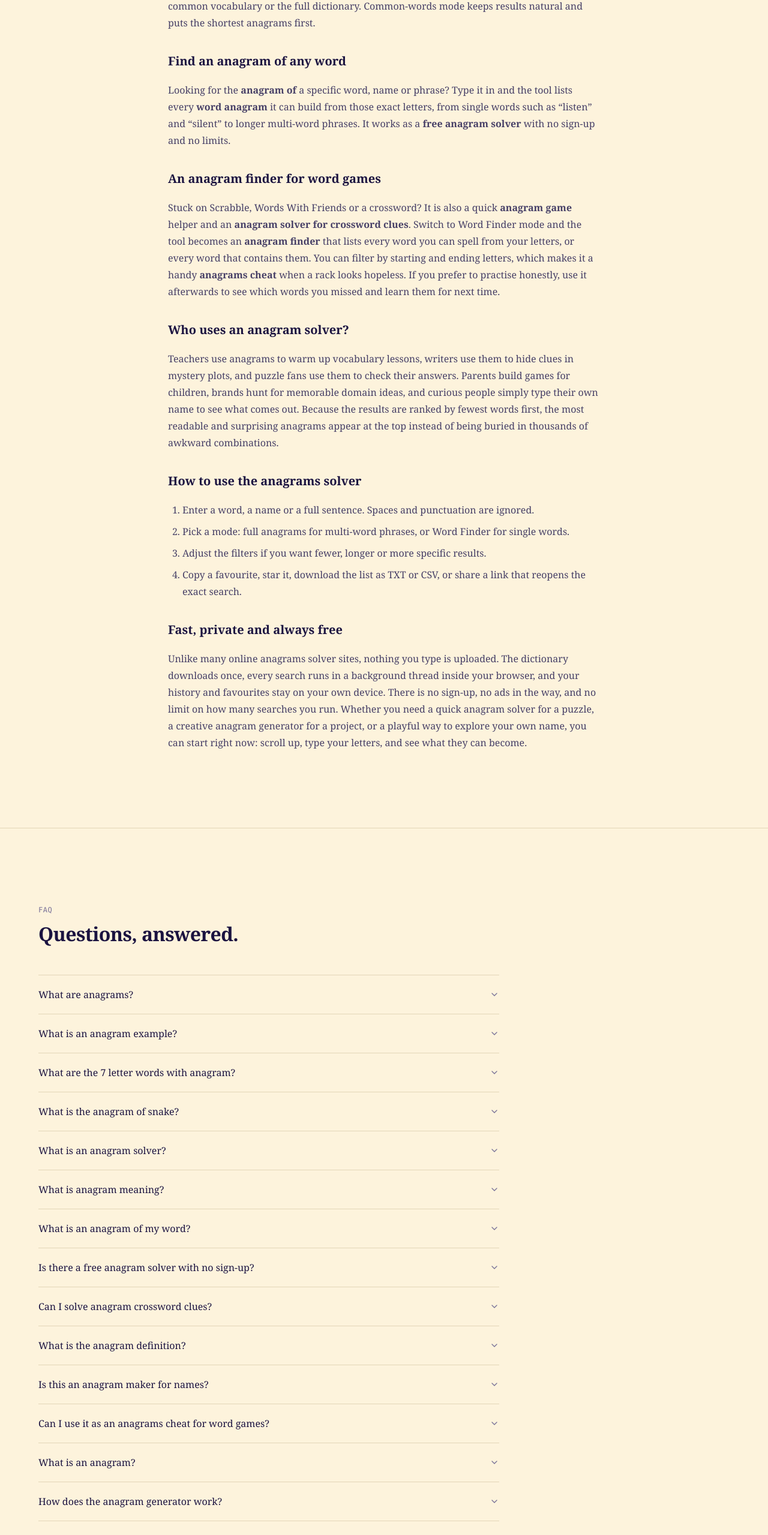
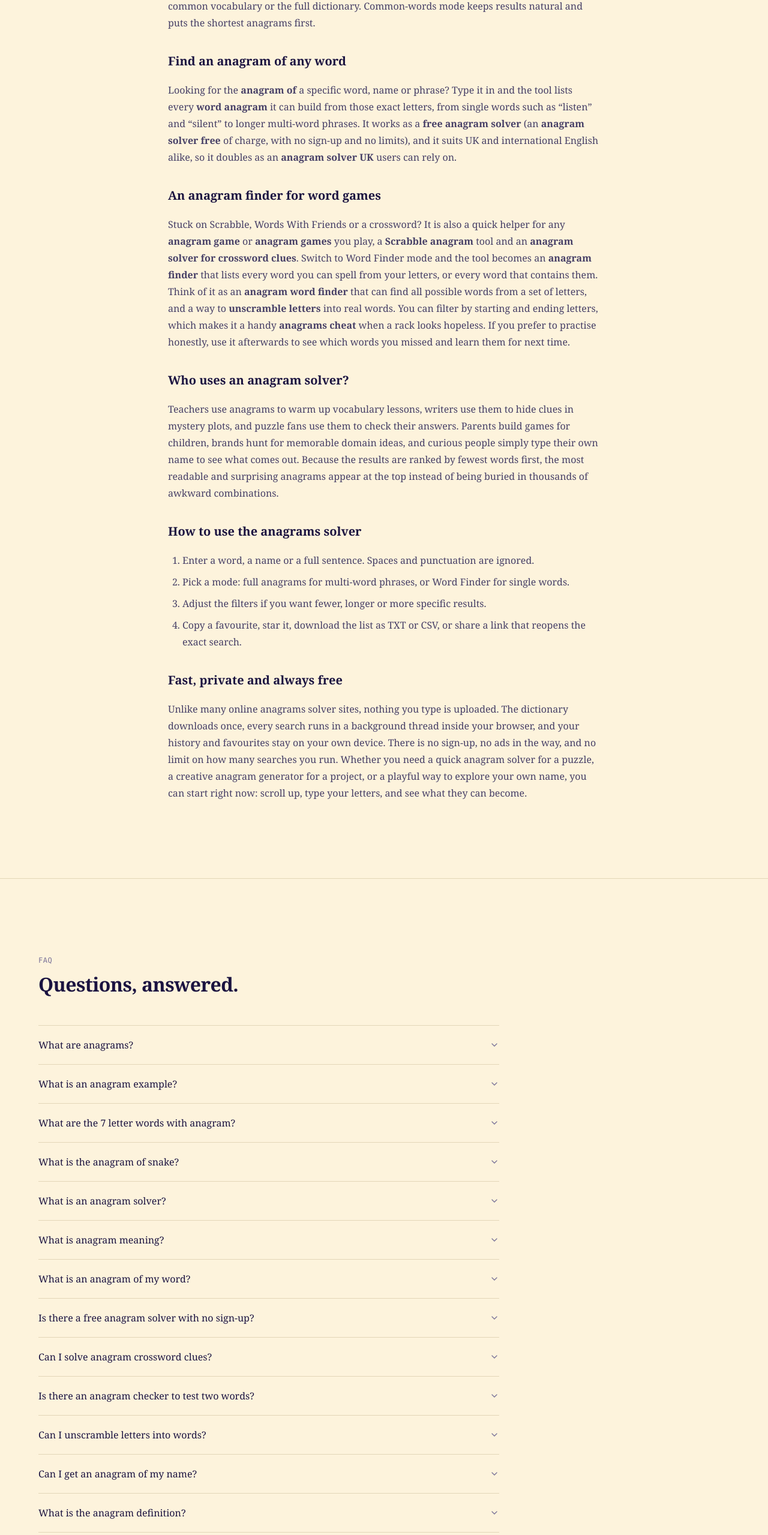
Before and after one commit to A-K0DER/anagramGenerator, an Astro site: page / in a window 1280 px wide. Shown: the part 2900-5459 px from the top of the page at 60% size. Built offline with nearby package versions, Linux system fonts and the light colour scheme; Astro itself is replaced by a stand-in of ours.

Commit message:
feat: expand FAQ section with additional questions and enhance SEO content with relevant keywords

```diff
--- a/src/components/Faq.astro
+++ b/src/components/Faq.astro
@@ -35,6 +35,18 @@ export const faqs = [
   {
     q: 'Can I solve anagram crossword clues?',
     a: 'Yes. Enter the letters from the clue, then use Word Finder mode and the starting and ending letter filters to match the crossword pattern. It also helps with any anagram game.',
+  },
+  {
+    q: 'Is there an anagram checker to test two words?',
+    a: 'Yes, in effect. Type one word or phrase and check whether the other appears in the results. If it does, the two are anagrams of each other. For single words, Word Finder mode makes this quick.',
+  },
+  {
+    q: 'Can I unscramble letters into words?',
+    a: 'Yes. Enter your scrambled letters and switch to Word Finder mode. It lists every word you can spell from them, which is useful for Scrabble and other word games. It works as an anagram word finder that can find all possible words.',
+  },
+  {
+    q: 'Can I get an anagram of my name?',
+    a: 'Yes. This anagram name generator takes your full name, ignores spaces and punctuation, and returns multi-word anagrams. Use Must Include to build around a word you like.',
   },
   {
     q: 'What is the anagram definition?',
--- a/src/components/SeoContent.astro
+++ b/src/components/SeoContent.astro
@@ -23,12 +23,12 @@
 
       <h3 class="heading-md pt-4">Find an anagram of any word</h3>
       <p>
-        Looking for the <strong>anagram of</strong> a specific word, name or phrase? Type it in and the tool lists every <strong>word anagram</strong> it can build from those exact letters, from single words such as “listen” and “silent” to longer multi-word phrases. It works as a <strong>free anagram solver</strong> with no sign-up and no limits.
+        Looking for the <strong>anagram of</strong> a specific word, name or phrase? Type it in and the tool lists every <strong>word anagram</strong> it can build from those exact letters, from single words such as “listen” and “silent” to longer multi-word phrases. It works as a <strong>free anagram solver</strong> (an <strong>anagram solver free</strong> of charge, with no sign-up and no limits), and it suits UK and international English alike, so it doubles as an <strong>anagram solver UK</strong> users can rely on.
       </p>
 
       <h3 class="heading-md pt-4">An anagram finder for word games</h3>
       <p>
-        Stuck on Scrabble, Words With Friends or a crossword? It is also a quick <strong>anagram game</strong> helper and an <strong>anagram solver for crossword clues</strong>. Switch to Word Finder mode and the tool becomes an <strong>anagram finder</strong> that lists every word you can spell from your letters, or every word that contains them. You can filter by starting and ending letters, which makes it a handy <strong>anagrams cheat</strong> when a rack looks hopeless. If you prefer to practise honestly, use it afterwards to see which words you missed and learn them for next time.
+        Stuck on Scrabble, Words With Friends or a crossword? It is also a quick helper for any <strong>anagram game</strong> or <strong>anagram games</strong> you play, a <strong>Scrabble anagram</strong> tool and an <strong>anagram solver for crossword clues</strong>. Switch to Word Finder mode and the tool becomes an <strong>anagram finder</strong> that lists every word you can spell from your letters, or every word that contains them. Think of it as an <strong>anagram word finder</strong> that can find all possible words from a set of letters, and a way to <strong>unscramble letters</strong> into real words. You can filter by starting and ending letters, which makes it a handy <strong>anagrams cheat</strong> when a rack looks hopeless. If you prefer to practise honestly, use it afterwards to see which words you missed and learn them for next time.
       </p>
 
       <h3 class="heading-md pt-4">Who uses an anagram solver?</h3>
--- a/src/config.ts
+++ b/src/config.ts
@@ -7,7 +7,7 @@ export const SITE = {
   homeDescription:
     'Free anagram solver and anagram generator. Enter any word or phrase and find every anagram instantly. Anagram maker, finder and creator with filters, export and no sign-up.',
   keywords:
-    'anagram solver, anagram, anagram generator, anagram of, anagram meaning, word anagram, free anagram solver, anagram definition, what is an anagram, what is anagram, meaning of anagram, anagram maker, anagram finder, anagram creator, anagram game, anagram solver crossword clue, anagrams solver, anagrams cheat',
+    'anagram solver, anagram, anagram generator, anagram of, anagram meaning, word anagram, free anagram solver, anagram definition, what is an anagram, what is anagram, meaning of anagram, anagram maker, anagram finder, anagram creator, anagram game, anagram games, anagram solver crossword clue, anagram solver free, anagram word finder, scrabble anagram, anagram solver uk, anagram solver find all possible words, anagram checker, unscramble letters, anagram of my name, anagram name generator, anagrams solver, anagrams cheat',
   url: 'https://theanagramgenerator.com',
   contactEmail: 'ayushk199923@gmail.com',
 };
```
